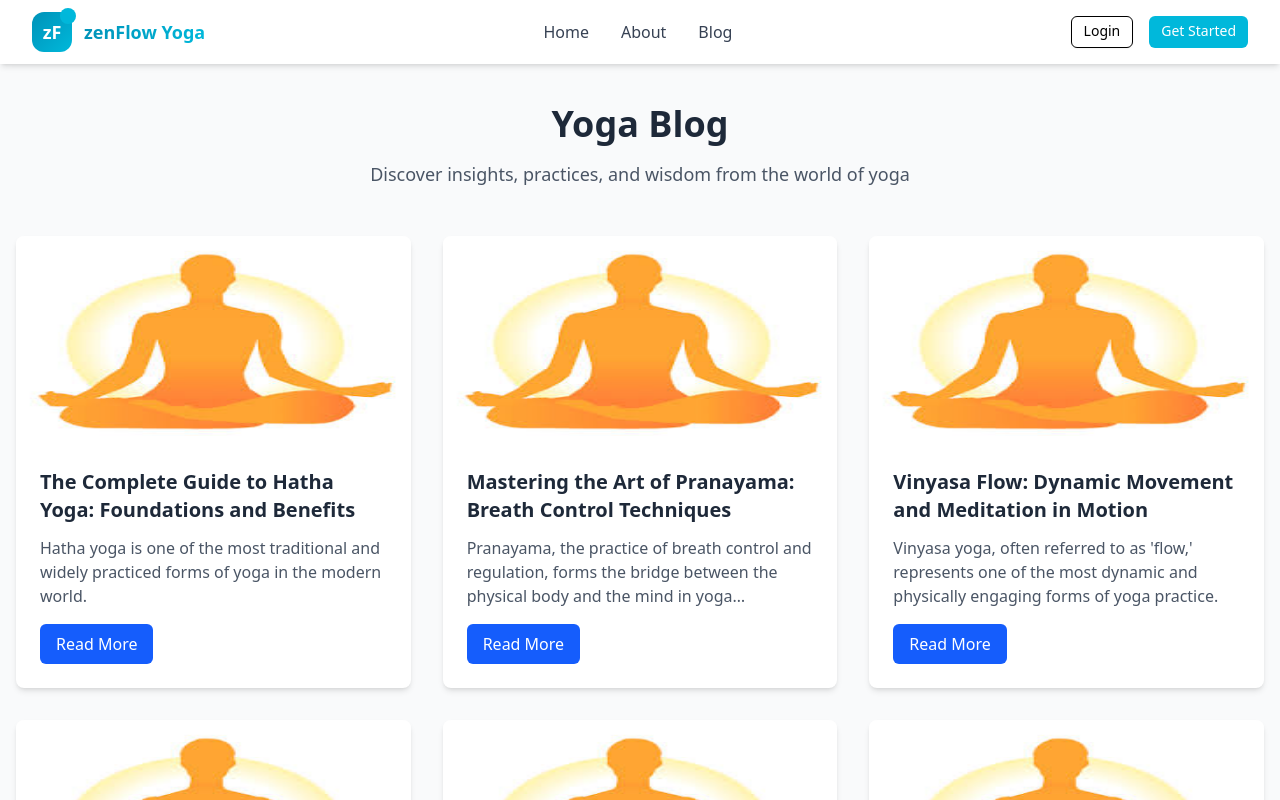
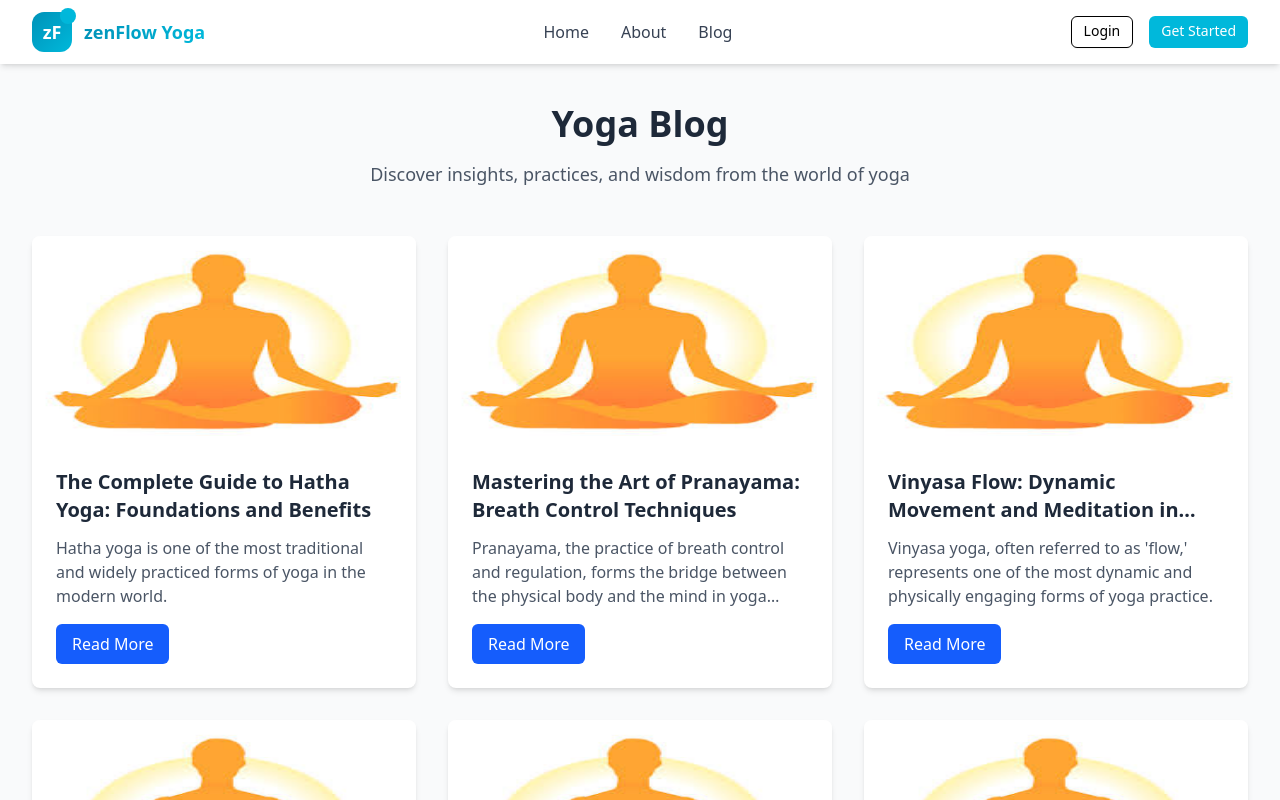
Before and after one commit to momenur/zenflow-yoga, a Next.js app: page /blog/page/1 in a window 1280 px wide. Shown: the top 800 px of the page. Built offline with nearby package versions, Linux system fonts and the light colour scheme.

Commit message:
fix: update container padding for improved layout consistency in BlogPage component

```diff
--- a/src/components/blog/index.tsx
+++ b/src/components/blog/index.tsx
@@ -31,9 +31,9 @@ export default function BlogPage({ page = 1 }: BlogPageProps) {
   const paginationPages = Array.from({ length: totalPages }, (_, i) => i + 1);
 
   return (
-    <section className="bg-gray-50 py-16">
+    <section className="bg-gray-50 py-16 !min-h-screen">
       <AppLoader isLoading={isLoading} size="lg" text="Loading blog posts..." />
-      <div className="container mx-auto px-4 max-w-7xl">
+      <div className="container mx-auto max-w-7xl px-5 md:px-8">
         <div
           className={`transition-opacity duration-500 ${isLoading ? "opacity-30" : "opacity-100"}`}
         >
```
